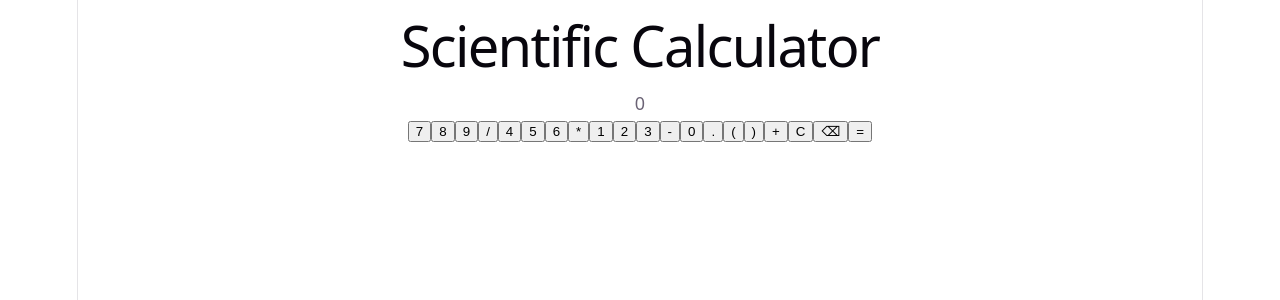
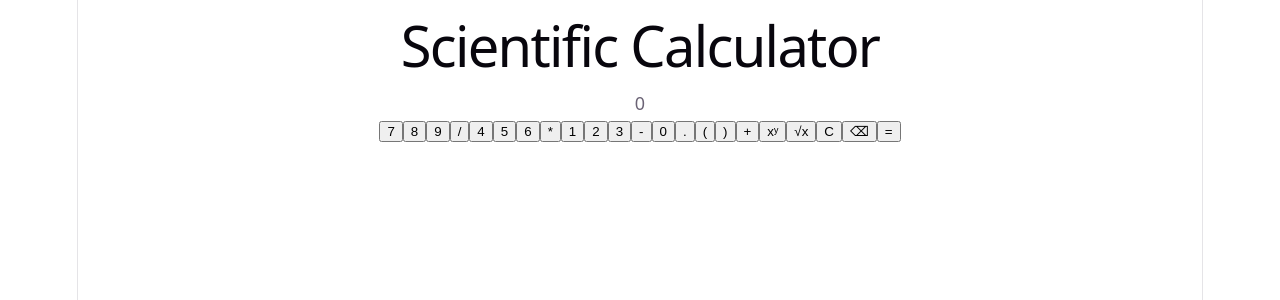
Before and after one commit to klavdijaM/scientific-calculator, a React (Vite) app in the folder frontend/: page / in a window 1280 px wide. Shown: the top 300 px of the page. Built offline with nearby package versions, Linux system fonts and the light colour scheme.

Commit message:
feat(calculator): expose power and square root operations

```diff
--- a/frontend/src/App.tsx
+++ b/frontend/src/App.tsx
@@ -37,7 +37,7 @@ function App() {
     const onKeyDown = useEffectEvent((event: KeyboardEvent) => {
         const key = event.key;
 
-            if ("0123456789+-*/.()".includes(key) && key.length == 1) {
+            if ("0123456789+-*/.()^".includes(key) && key.length == 1) {
                 handleButtonClick(key);
             } else if (key == "Backspace") {
                 event.preventDefault();
@@ -155,6 +155,8 @@ function App() {
                 <button onClick={() => handleButtonClick("(")}>(</button>
                 <button onClick={() => handleButtonClick(")")}>)</button>
                 <button onClick={() => handleButtonClick("+")}>+</button>
+                <button onClick={() => handleButtonClick("^")}>xʸ</button>
+                <button onClick={() => handleButtonClick("sqrt(")}>√x</button>
 
                 <button onClick={handleClear}>C</button>
                 <button onClick={handleBackspace}>⌫</button>
```
Also changed, not shown: 1 other file (tests, documents, lock files or other folders).
